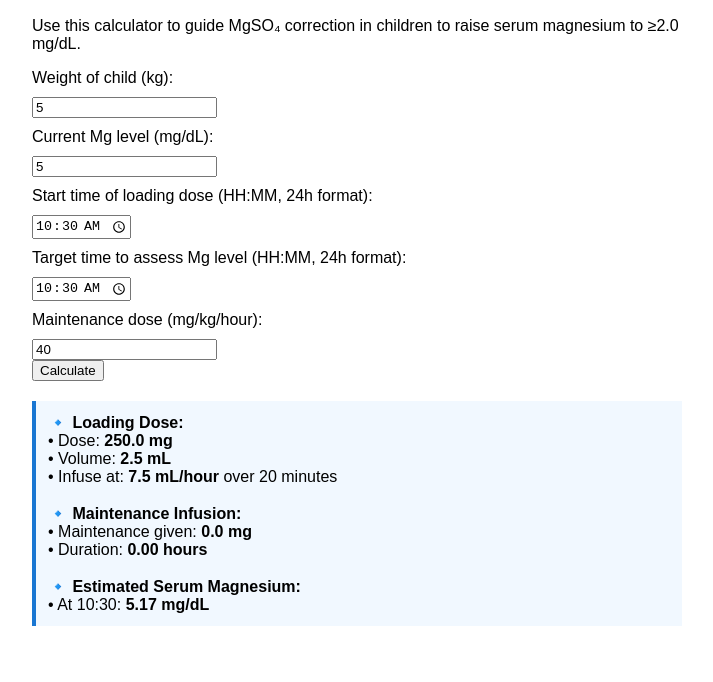
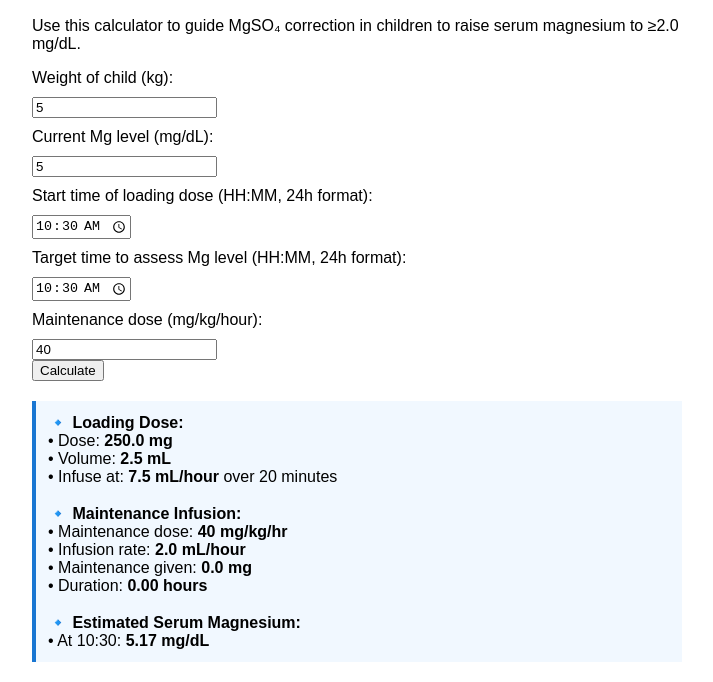
Before and after one commit to TMAN900928/OH-MG-It-s-SEVERE-ASTHMA, a plain HTML site: page index.html in a window 1280 px wide. Both pictures are taken after typing "5", "5", "10:30", "10:30" into the empty fields and a click on the button "Calculate". Shown: the part 131-813 px from the top of the page, without its empty margins (283-996 px from the left). Drawn offline with Linux system fonts and the light colour scheme.

Commit message:
Update index.html

```diff
--- a/index.html
+++ b/index.html
@@ -2,7 +2,7 @@
 <html lang="en">
 <head>
   <meta charset="UTF-8">
-  <title>Magnesium Correction Calculator</title>
+  <title>OH M G - Severe Asthma Magnesium Calculator</title>
   <style>
     body {
       font-family: Arial, sans-serif;
@@ -69,6 +69,8 @@
       const loadingVolumeMl = loadingDoseMg / mgPerMl;
       const loadingRateMlPerHour = loadingVolumeMl / (20 / 60);
 
+      const maintenanceRateMlPerHour = (maintenanceRate * weight) / mgPerMl;
+
       const start = new Date("1970-01-01T" + startTimeStr + ":00");
       const end = new Date("1970-01-01T" + endTimeStr + ":00");
       let elapsedHr = (end - start - 20 * 60 * 1000) / (1000 * 60 * 60);
@@ -86,6 +88,8 @@
         • Infuse at: <b>${loadingRateMlPerHour.toFixed(1)} mL/hour</b> over 20 minutes<br><br>
 
         <strong>🔹 Maintenance Infusion:</strong><br>
+        • Maintenance dose: <b>${maintenanceRate} mg/kg/hr</b><br>
+        • Infusion rate: <b>${maintenanceRateMlPerHour.toFixed(1)} mL/hour</b><br>
         • Maintenance given: <b>${maintenanceMgGiven.toFixed(1)} mg</b><br>
         • Duration: <b>${elapsedHr.toFixed(2)} hours</b><br><br>
 
```
